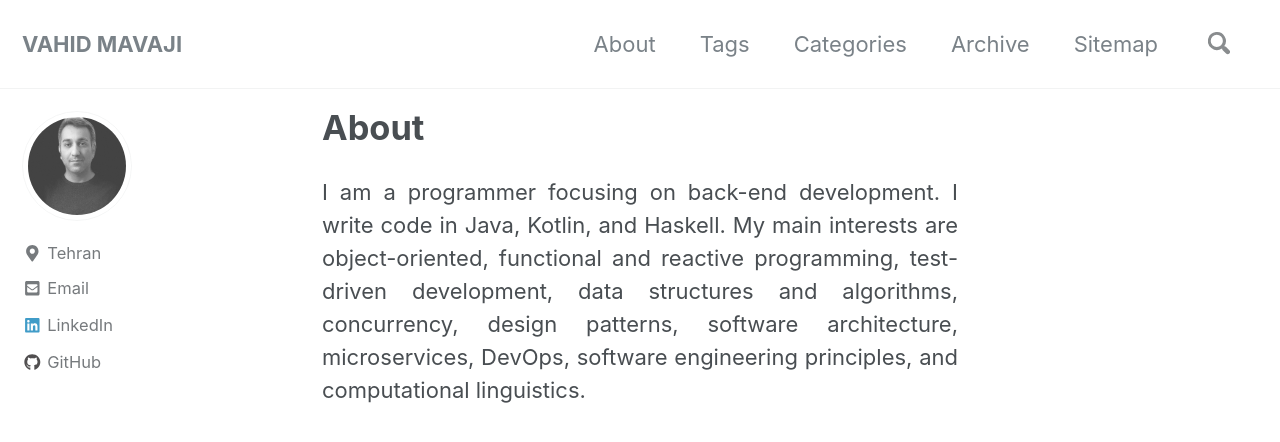
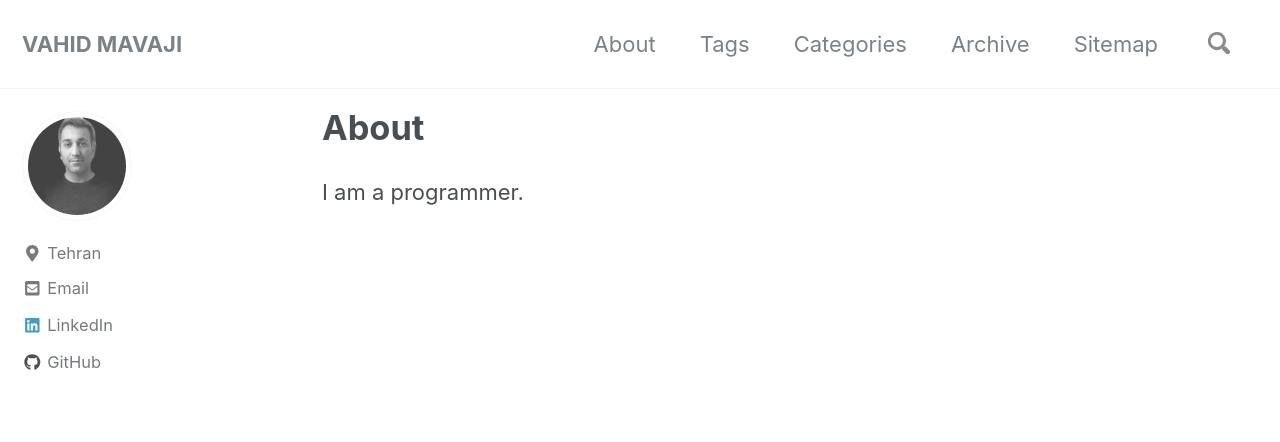
Before and after one commit to sinaghz/mavaji.github.io, a Jekyll site: the page built from _pages/about.md, in a window 1280 px wide and 900 px high. Shown: the top 442 px of the window. Built offline with Jekyll 4.4.1, drawn with Linux system fonts in a browser that asks for light colours; nearby versions of some CDN libraries.

Commit message:
update about

```diff
--- a/_pages/about.md
+++ b/_pages/about.md
@@ -3,9 +3,5 @@ permalink: /about/
 title: "About"
 ---
 
-I am a programmer focusing on back-end development. I write code in Java, Kotlin, and Haskell.
-My main interests are  object-oriented, functional and reactive programming, test-driven development,
-data structures and algorithms, concurrency, design patterns, software architecture, microservices, DevOps, software
-engineering principles,
-and computational linguistics.
+I am a programmer.
 {: style="text-align: justify;"}
```
